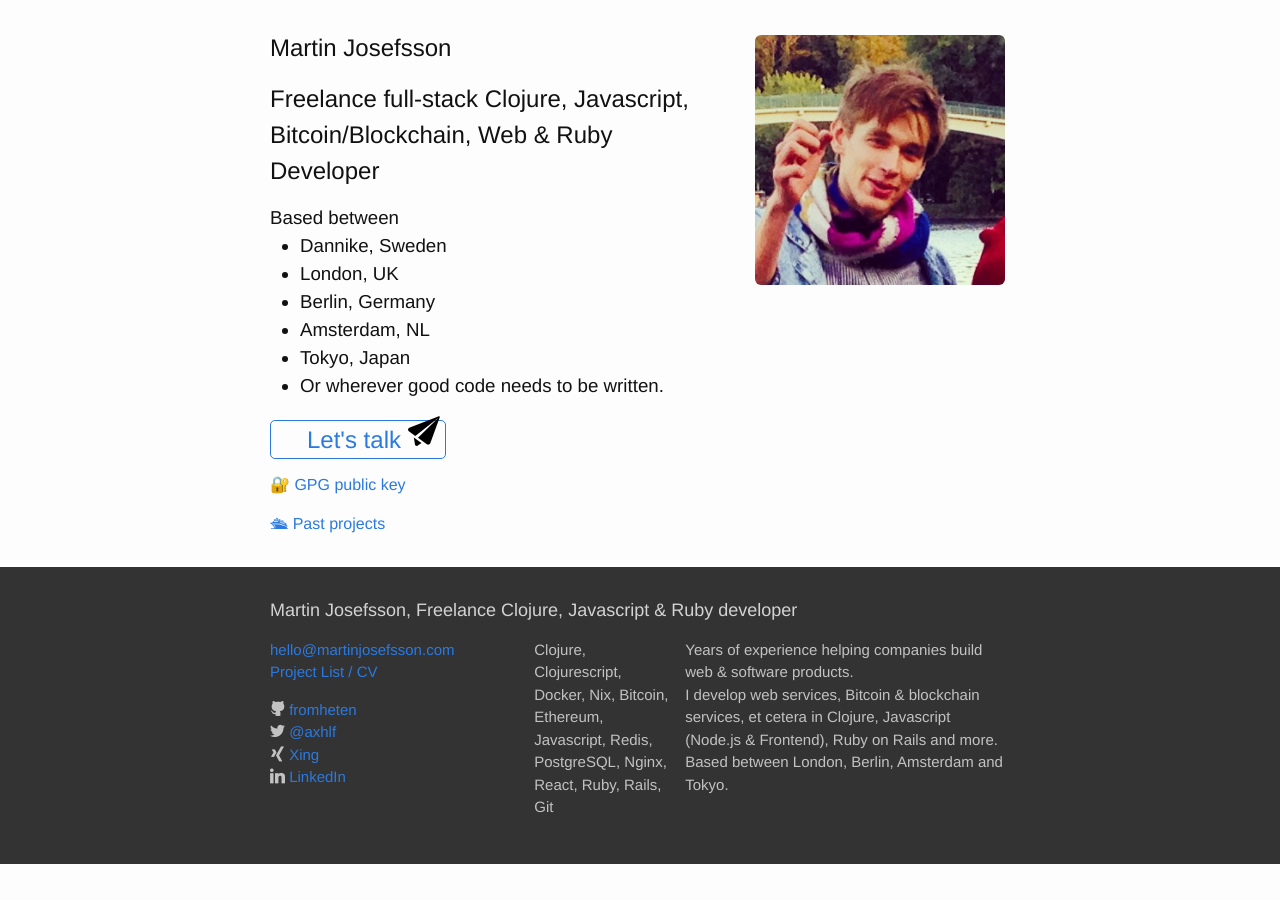
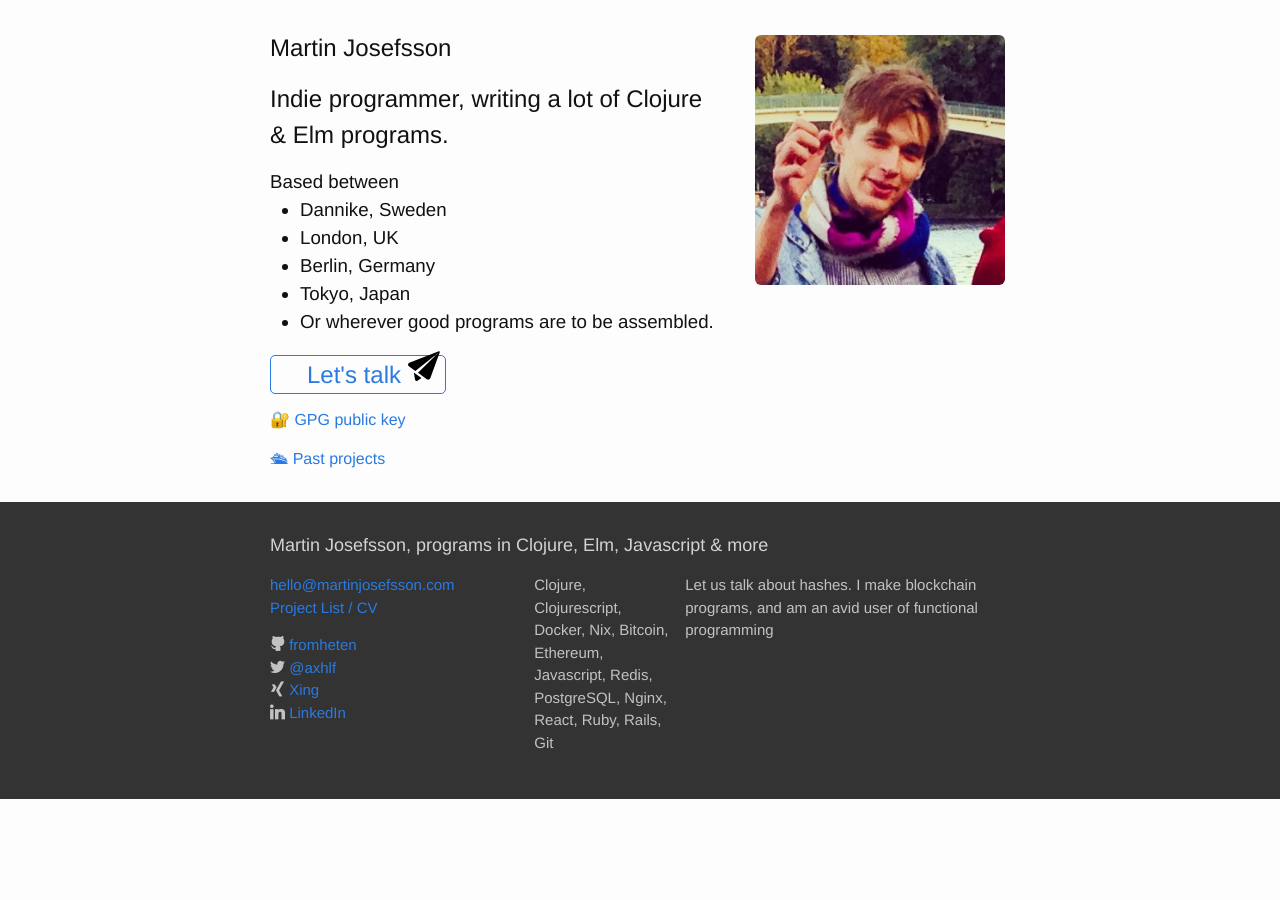
Before and after one commit to fromheten/fromheten.github.io, a Jekyll site: the page built from index.html, in a window 1280 px wide. Built offline with Jekyll 4.4.1, drawn with Linux system fonts in a browser that asks for light colours.

Commit message:
Formatting of configuration files, trimming whitespaces, etc

```diff
--- a/_config.yml
+++ b/_config.yml
@@ -1,11 +1,10 @@
 # Site settings
-title: Martin Josefsson, Freelance Clojure, Javascript & Ruby developer
+title: Martin Josefsson, programs in Clojure, Elm, Javascript & more
 email: hello@martinjosefsson.com
 description: > # this means to ignore newlines until "baseurl:"
-  Years of experience helping companies build web & software products.
-  <br>I develop web services, Bitcoin & blockchain services, et cetera in Clojure, Javascript (Node.js & Frontend), Ruby on Rails and more. Based between London, Berlin, Amsterdam and Tokyo.
+  Let us talk about hashes. I make blockchain programs, and am an avid user of functional programming
 baseurl: "" # the subpath of your site, e.g. /blog/
-url: "martinjosefsson.com" # the base hostname & protocol for your site
+url: "http://www.martinjosefsson.com" # the base hostname & protocol for your site
 twitter_username: axhlf
 github_username:  fromheten
 
--- a/_includes/header.html
+++ b/_includes/header.html
@@ -2,7 +2,8 @@
 
   <div class="wrapper">
 
-    <a class="site-title" href="{{ site.baseurl }}/">{{ site.title }}</a>
+    <a class="site-title"
+       href="{{ site.baseurl }}/">{{ site.title }}</a>
 
     <nav class="site-nav">
       <a href="#" class="menu-icon">
--- a/_posts/2012-09-30-fun_with_telnet.markdown
+++ b/_posts/2012-09-30-fun_with_telnet.markdown
@@ -8,7 +8,7 @@ categories: telnet cli network
 <div class="warning">This article is aimed at people who have rarely, if ever, used telnet. If that doesn't apply to you, this is not the right page to read. Head on to <a href='/'>the root</a>.</div>
 Don't we all remember that day when mum or dad showed us the terminal on their Debian server down in the cellar? They typed `vi /home/any/file` to edit something, and you could not even begin to comprehend why someone would use a program that requires you to press `i` before it can be used.
 
-It was `lynx`, `samba` and `perl`. It was `nc`, `dig` and `ssh`. It was glorious.
+It was `lynx`, `samba` and `perl`. It was `nc`, `dig` and `ssh`. Good times!
 
 In this article I'll show you around some fun things you can do with one of the most fun utils of them all, `telnet`. If you are not used to telneting, you'll have a blast. Telnet is a protocol for connecting a client to a host. Back before I was even born, it was used to check school email from home (assuming you had a private modem, as many here in Sweden did) amongst many things. Nowadays, we use the web for [things that were more complicated in the past](http://programmers.stackexchange.com/questions/165041/why-did-the-web-win-the-space-of-remote-applications-and-x-not). But the old ways of telnet, irc and mail still lives.
 
--- a/index.html
+++ b/index.html
@@ -8,7 +8,8 @@ layout: frontpage
     Martin Josefsson
   </h1>
   <h2>
-    Freelance full-stack Clojure, Javascript, Bitcoin/Blockchain, Web & Ruby Developer
+
+    Indie programmer, writing a lot of Clojure & Elm programs.
   </h2>
   <h3>
     Based between
@@ -23,13 +24,10 @@ layout: frontpage
         Berlin, Germany
       </li>
       <li>
-        Amsterdam, NL
-      </li>
-      <li>
         Tokyo, Japan
       </li>
       <li>
-        Or wherever good code needs to be written.
+        Or wherever good programs are to be assembled.
       </li>
     </ul>
   </h3>
```
